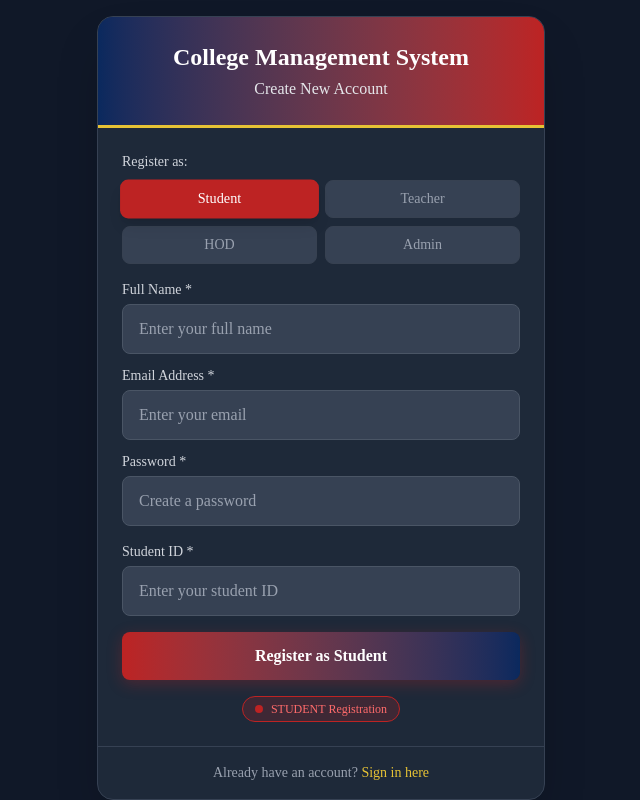
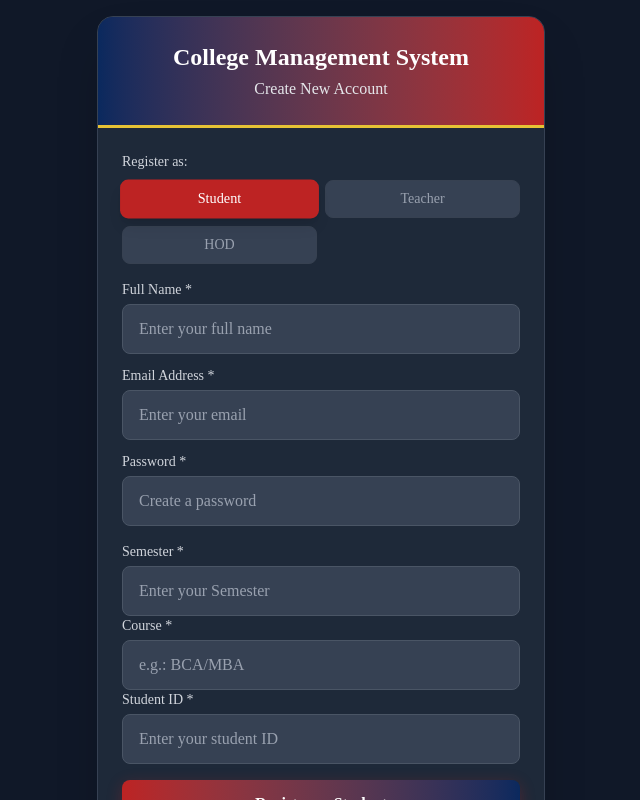
Before and after one commit to imanchalsingh/collegems, a React (Vite) app in the folder collegems-client/: page /register in a window 1280 px wide. Shown: the top 800 px of the page, without its empty margins (319-959 px from the left). Built offline with nearby package versions, Linux system fonts and the light colour scheme.

Commit message:
fix : added required schema and route

```diff
--- a/collegems-client/src/pages/auth/Login.tsx
+++ b/collegems-client/src/pages/auth/Login.tsx
@@ -41,7 +41,6 @@ export default function Login() {
         student: "/student/dashboard",
         teacher: "/teacher/dashboard",
         hod: "/hod/dashboard",
-        admin: "/admin/dashboard",
       };
 
       navigate(routes[role] || "/");
--- a/collegems-client/src/pages/auth/Register.tsx
+++ b/collegems-client/src/pages/auth/Register.tsx
@@ -25,6 +25,12 @@ export default function Register() {
     try {
       await api.post("/auth/register", { ...form, role });
       alert("Registered successfully");
+      const routes = {
+        student: "/student/dashboard",
+        teacher: "/teacher/dashboard",
+        hod: "/hod/dashboard",
+      };
+      navigate(routes[role] || "/");
       // Reset form after successful registration
       setForm({});
     } catch (err: any) {
@@ -62,7 +68,6 @@ export default function Register() {
                   { value: "student", label: "Student", color: "#bd2323" },
                   { value: "teacher", label: "Teacher", color: "#0a295e" },
                   { value: "hod", label: "HOD", color: "#e6c235" },
-                  { value: "admin", label: "Admin", color: "#000000" },
                 ].map((option) => (
                   <button
                     key={option.value}
@@ -134,6 +139,26 @@ export default function Register() {
               {role === "student" && (
                 <div>
                   <label className="block text-gray-300 text-sm font-medium mb-1">
+                    Semester *
+                  </label>
+                  <input
+                    className="w-full px-4 py-3 bg-gray-700 border border-gray-600 rounded-lg text-white placeholder-gray-400 focus:outline-none focus:border-[#bd2323] focus:ring-1 focus:ring-[#bd2323] transition-colors"
+                    name="semester"
+                    placeholder="Enter your Semester"
+                    value={form.semester || ""}
+                    onChange={handleChange}
+                  />
+                  <label className="block text-gray-300 text-sm font-medium mb-1">
+                    Course *
+                  </label>
+                  <input
+                    className="w-full px-4 py-3 bg-gray-700 border border-gray-600 rounded-lg text-white placeholder-gray-400 focus:outline-none focus:border-[#bd2323] focus:ring-1 focus:ring-[#bd2323] transition-colors"
+                    name="course"
+                    placeholder="e.g.: BCA/MBA"
+                    value={form.course || ""}
+                    onChange={handleChange}
+                  />
+                  <label className="block text-gray-300 text-sm font-medium mb-1">
                     Student ID *
                   </label>
                   <input
@@ -158,6 +183,16 @@ export default function Register() {
                     value={form.teacherId || ""}
                     onChange={handleChange}
                   />
+                  <label className="block text-gray-300 text-sm font-medium mb-1">
+                    Department *
+                  </label>
+                  <input
+                    className="w-full px-4 py-3 bg-gray-700 border border-gray-600 rounded-lg text-white placeholder-gray-400 focus:outline-none focus:border-[#0a295e] focus:ring-1 focus:ring-[#0a295e] transition-colors"
+                    name="department"
+                    placeholder="e.g.: BCA/BBA"
+                    value={form.department || ""}
+                    onChange={handleChange}
+                  />
                 </div>
               )}
 
@@ -171,22 +206,6 @@ export default function Register() {
                     name="departmentCode"
                     placeholder="Enter department code"
                     value={form.departmentCode || ""}
-                    onChange={handleChange}
-                  />
-                </div>
-              )}
-
-              {role === "admin" && (
-                <div>
-                  <label className="block text-gray-300 text-sm font-medium mb-1">
-                    Admin Secret Key *
-                  </label>
-                  <input
-                    className="w-full px-4 py-3 bg-gray-700 border border-gray-600 rounded-lg text-white placeholder-gray-400 focus:outline-none focus:border-[#000000] focus:ring-1 focus:ring-[#000000] transition-colors"
-                    type="password"
-                    name="adminSecret"
-                    placeholder="Enter admin secret key"
-                    value={form.adminSecret || ""}
                     onChange={handleChange}
                   />
                 </div>
```
Also changed, not shown: 2 other files (tests, documents, lock files or other folders).
